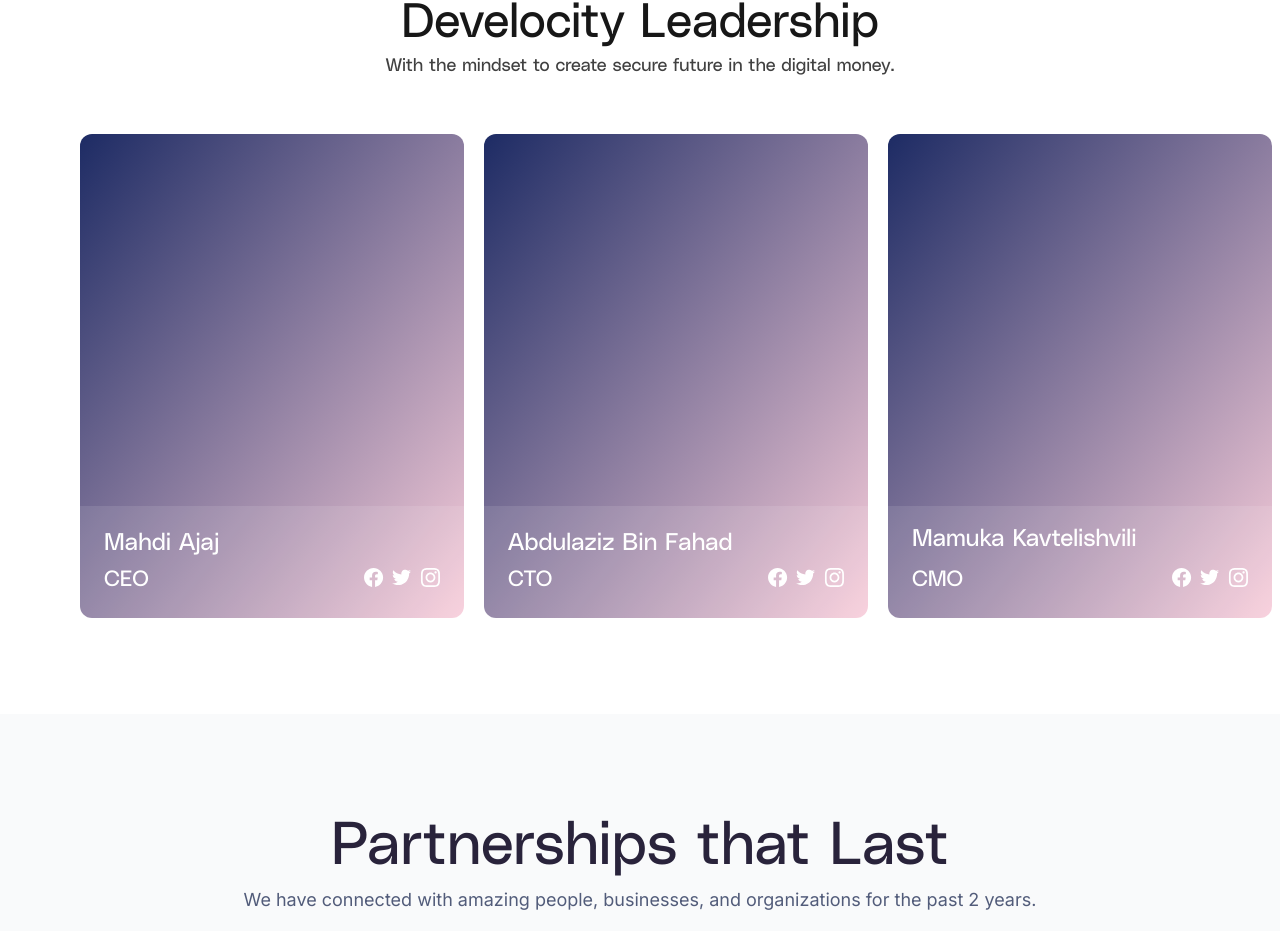
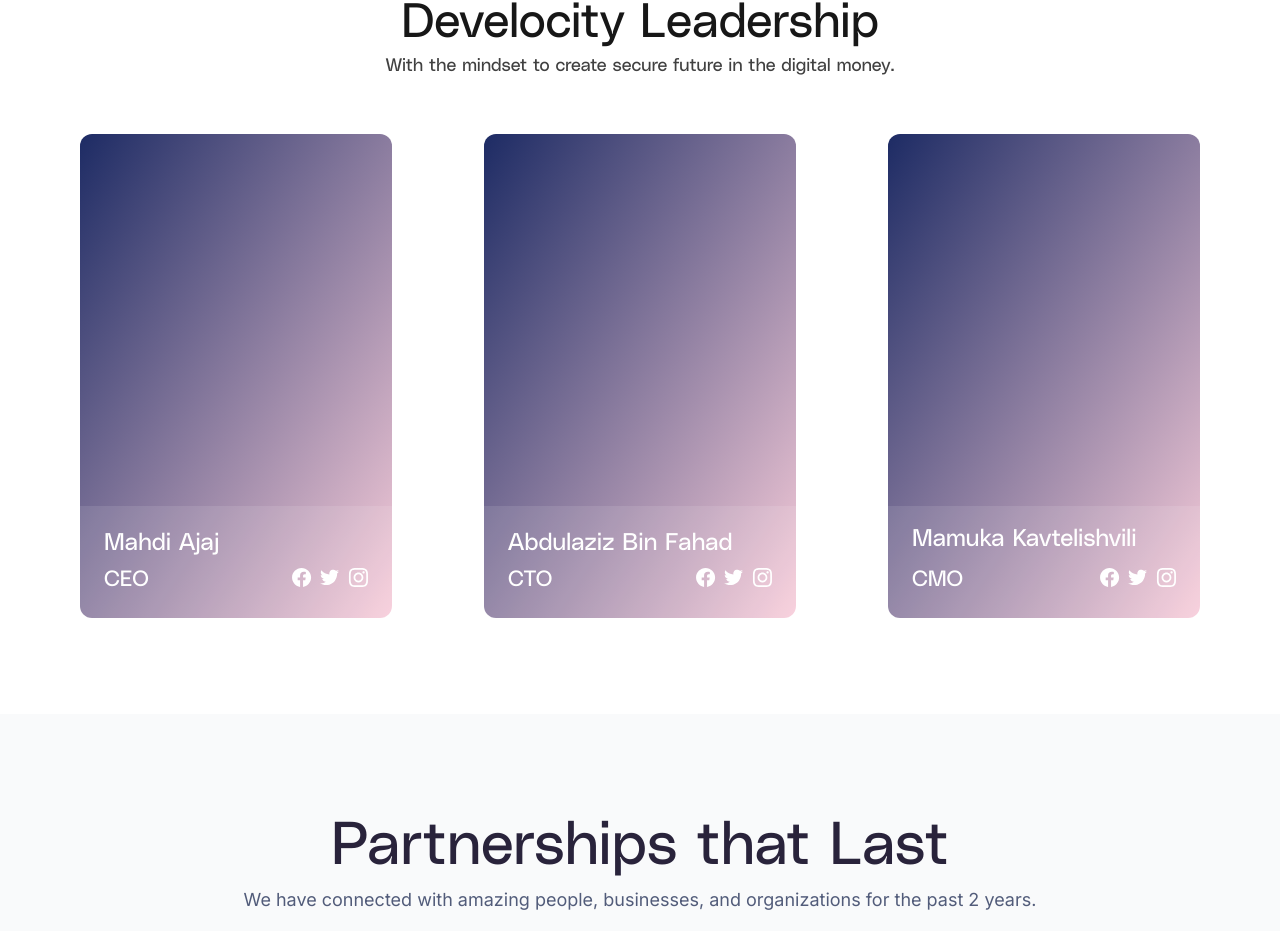
Before and after one commit to moussa32/develocity-finance, a React (Vite) app: page / in a window 1280 px wide. Shown: the part 6787-7718 px from the top of the page. Built offline with nearby package versions, Linux system fonts and the light colour scheme.

Commit message:
fix card width

```diff
--- a/src/modules/Homepage/Leadership.jsx
+++ b/src/modules/Homepage/Leadership.jsx
@@ -14,7 +14,7 @@ function Leadership() {
           With the mindset to create secure future in the digital money.
         </p>
         <div className="hidden md:grid mt-12 md:mt-14 gap-7 grid-cols-1 lg:grid-cols-3">
-          <div className="relative mx-8 px-6 pt-[27px] pb-[27px] rounded-xl bg-gradient-to-br from-[#1D2B64] to-[#F8CDDA] lg:w-[384px] h-[484px]">
+          <div className="relative mx-8 px-6 pt-[27px] pb-[27px] rounded-xl bg-gradient-to-br from-[#1D2B64] to-[#F8CDDA] lg:max-w-[384px] h-[484px]">
             <div className="absolute bottom-0 right-0 left-0 bg-white opacity-10 z-0 h-28"></div>
             <div className="absolute bottom-0 right-0 left-0 z-20">
               <div className="px-6 pt-6 pb-6 text-left text-white z-50">
@@ -30,7 +30,7 @@ function Leadership() {
               </div>
             </div>
           </div>
-          <div className="relative mx-8 px-6 pt-[27px] pb-[27px] rounded-xl bg-gradient-to-br from-[#1D2B64] to-[#F8CDDA] lg:w-[384px] h-[484px]">
+          <div className="relative mx-8 px-6 pt-[27px] pb-[27px] rounded-xl bg-gradient-to-br from-[#1D2B64] to-[#F8CDDA] lg:max-w-[384px] h-[484px]">
             <div className="absolute bottom-0 right-0 left-0 bg-white opacity-10 z-0 h-28"></div>
             <div className="absolute bottom-0 right-0 left-0 z-20">
               <div className="px-6 pt-6 pb-6 text-left text-white z-50">
@@ -46,7 +46,7 @@ function Leadership() {
               </div>
             </div>
           </div>
-          <div className="relative mx-8 px-6 pt-[27px] pb-[27px] rounded-xl bg-gradient-to-br from-[#1D2B64] to-[#F8CDDA] lg:w-[384px] h-[484px]">
+          <div className="relative mx-8 px-6 pt-[27px] pb-[27px] rounded-xl bg-gradient-to-br from-[#1D2B64] to-[#F8CDDA] lg:max-w-[384px] h-[484px]">
             <div className="absolute bottom-0 right-0 left-0 bg-white opacity-10 z-0 h-28"></div>
             <div className="absolute bottom-0 right-0 left-0 z-20">
               <div className="px-6 pt-6 pb-6 text-left text-white z-50">
```
